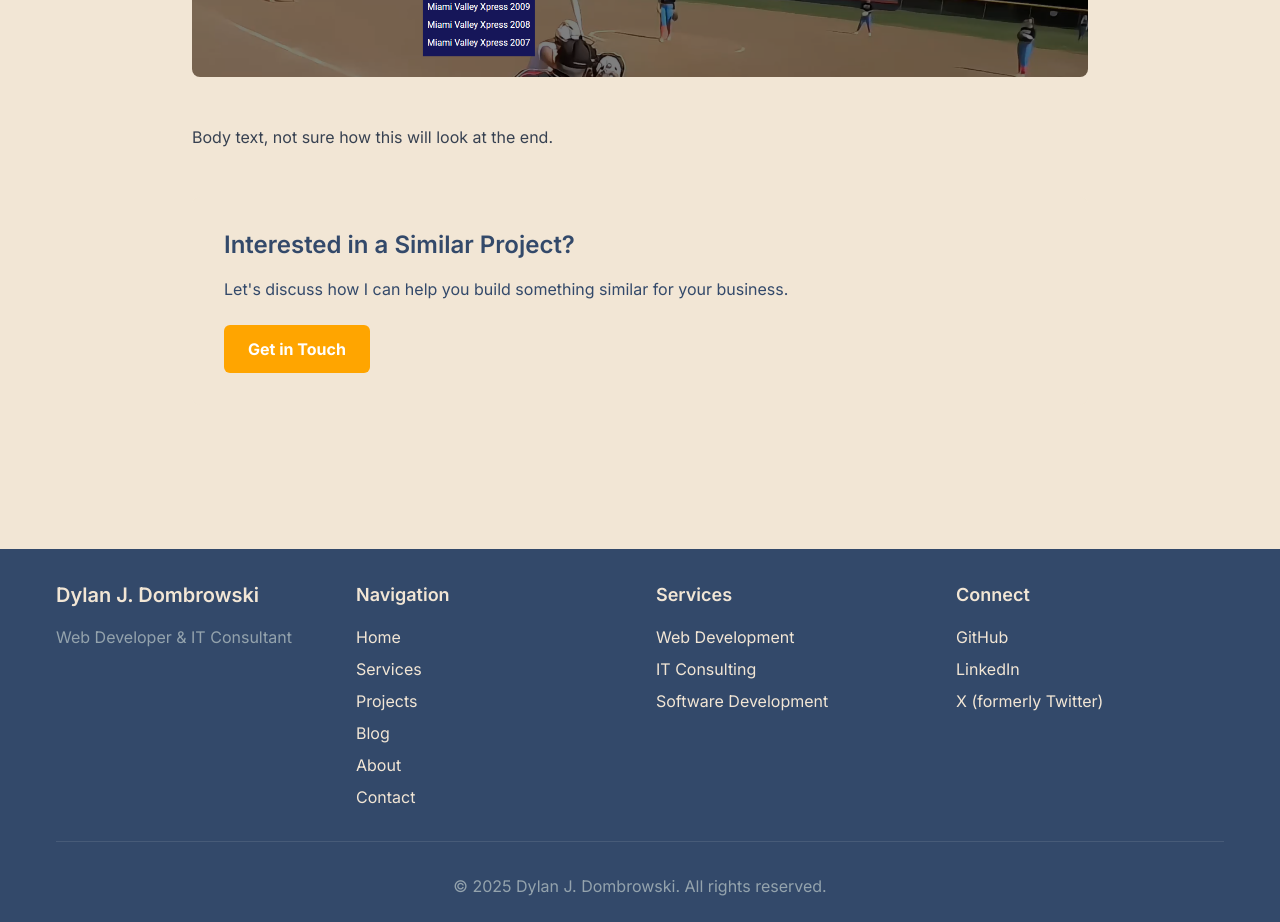
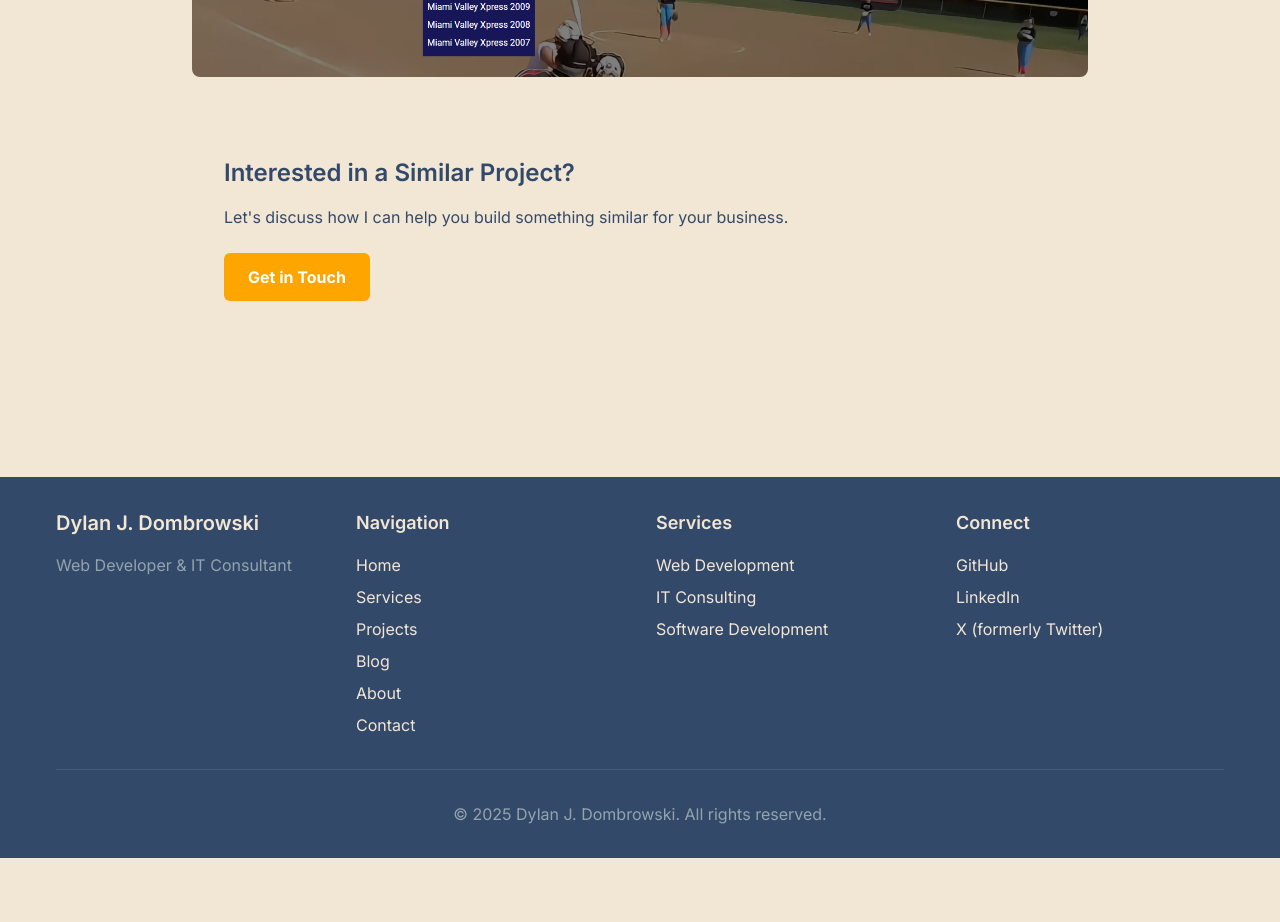
Before and after one commit to DylanJDombrowski/djd.next, a Next.js app: page /projects/miami-valley-xpress-project in a window 1280 px wide. Shown: the part 820-1742 px from the top of the page. After the commit the page ends 1678 px from the top, so only its background shows below. Built offline with nearby package versions, Linux system fonts and the light colour scheme; no server answers.

Commit message:
remove extra

```diff
--- a/src/app/(site)/projects/[slug]/page.tsx
+++ b/src/app/(site)/projects/[slug]/page.tsx
@@ -80,10 +80,6 @@ export default async function ProjectPage({ params }: { params: { slug: string }
             </div>
           )}
 
-          <div className="prose prose-lg max-w-none mb-12">
-            <p>Body text, not sure how this will look at the end.</p>
-          </div>
-
           <div className="mt-12 p-8 bg-beige rounded-lg">
             <h2 className="text-2xl font-semibold mb-4">Interested in a Similar Project?</h2>
             <p className="mb-6">Let&apos;s discuss how I can help you build something similar for your business.</p>
```
